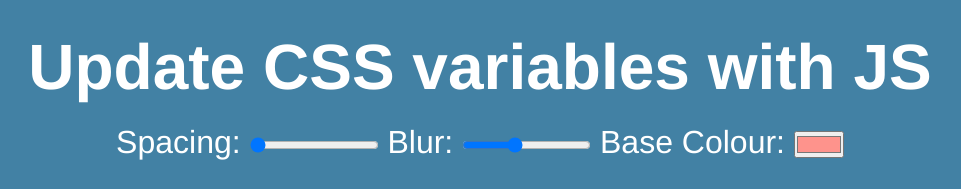
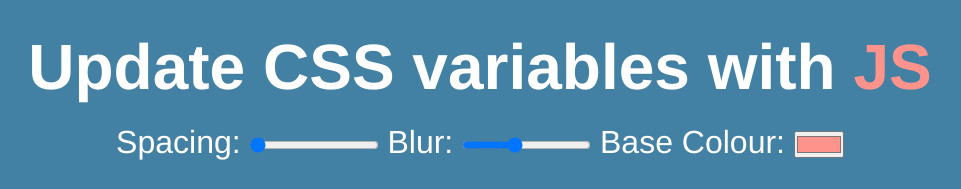
Before and after one commit to Asilo5/css-var-ja-3, a plain HTML site: page index.html in a window 1280 px wide. Shown: the top 189 px of the page, without its empty margins (160-1121 px from the left). Drawn offline with Linux system fonts and the light colour scheme.

Commit message:
Add color to span that matches the base variable

```diff
--- a/style.css
+++ b/style.css
@@ -35,4 +35,9 @@ img {
     height: 17em;
     padding: var(--spacing);
     background: var(--base);
+    filter: blur(var(--blur));
 }
+
+span {
+    color: var(--base);
+}
```
